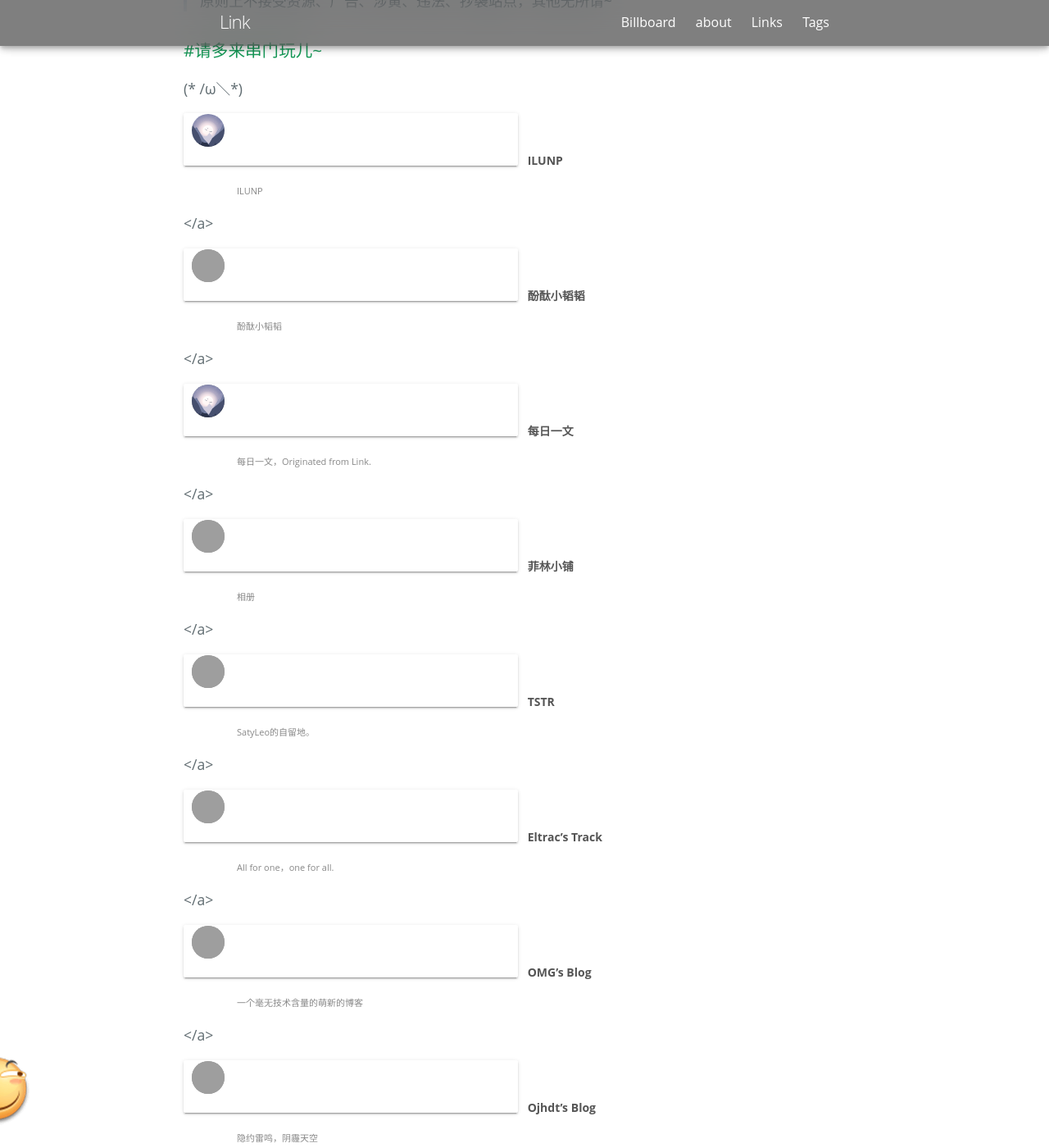
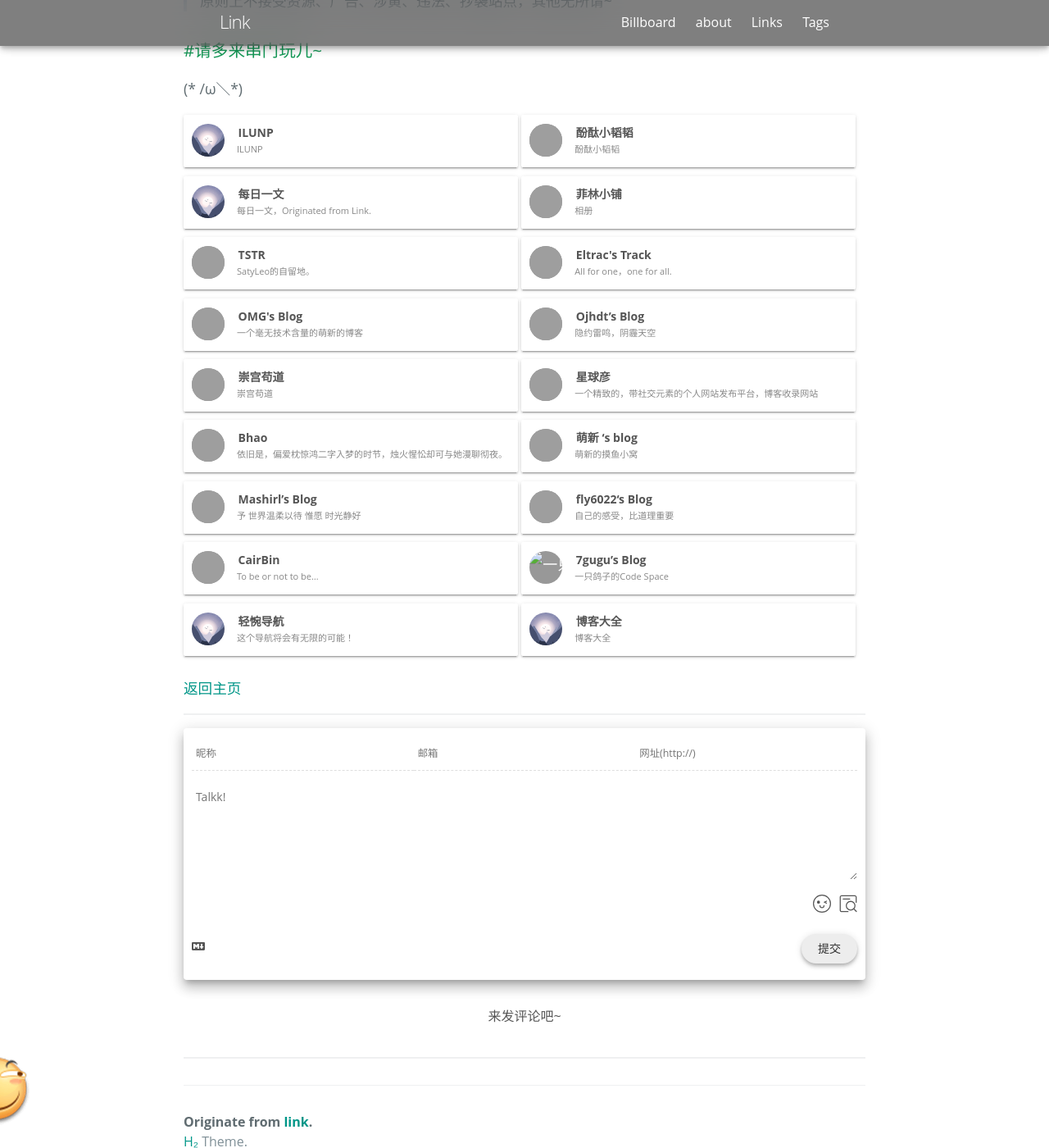
Before and after one commit to link9596/qwq, a Jekyll site: the page built from pages/link.md, in a window 1280 px wide and 1400 px high, scrolled down 818 px, cut to the strip 0-1400 px from the top of the window. Shown: the whole strip at 82% size. Built offline with Jekyll 4.4.1, drawn with Linux system fonts in a browser that asks for light colours; some web fonts are replaced; comment, search, counter and statistics services are not loaded; some of the changed text lies outside the part shown; grey boxes are pictures that could not be loaded.

Commit message:
Update link.md

```diff
--- a/pages/link.md
+++ b/pages/link.md
@@ -28,11 +28,11 @@ permalink: /links.html
 (* /ω＼*)
 
 {% for f in site.data.friends %}
-<a href="{{f.url}}" class="link-chip ripple">
+<div href="{{f.url}}" class="link-chip ripple">
  <img alt="{{f.describe}}" src="{{f.image}}" class="link-chip-icon">
  <a title="{{f.describe}}" target="_blank" class="link-chip-title" href="{{f.url}}">{{f.name}}</a>
  <div class="link-chip-dc">{{f.describe}}</div>
-</a>
+</div>
 {% endfor %}
 
 [返回主页]({{ site.url }}{{ site.baseurl }})
```
